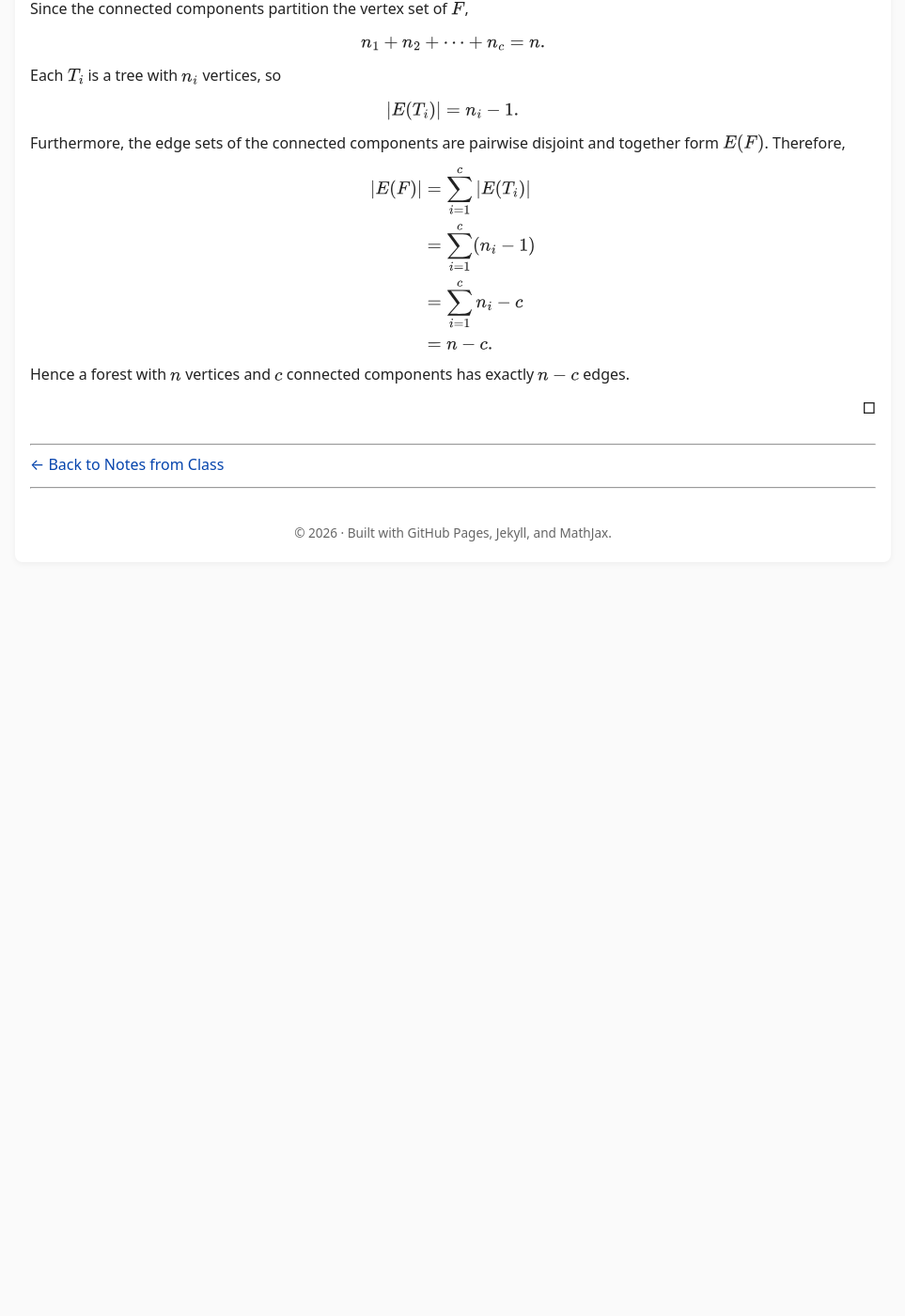
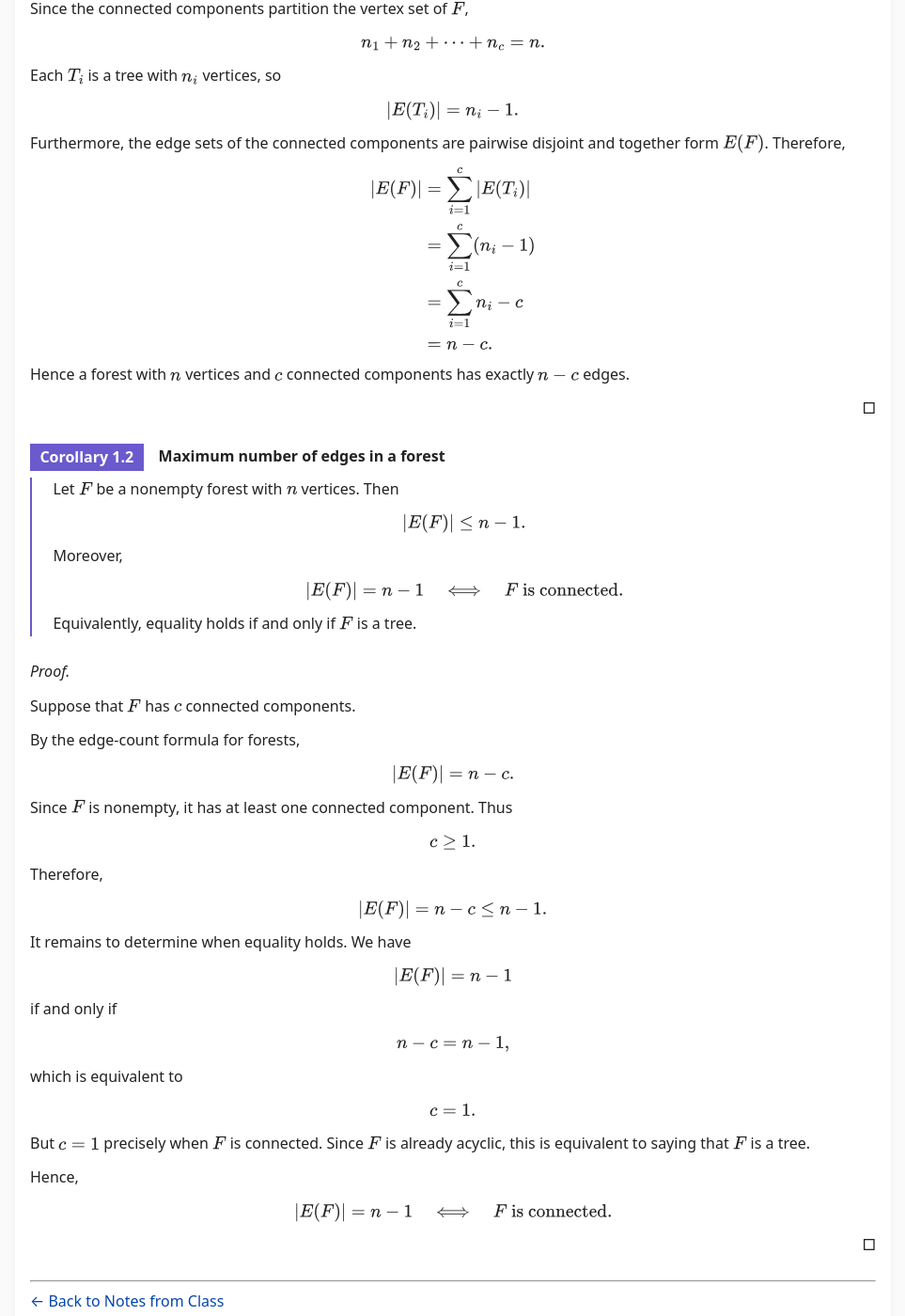
Before and after one commit to SaleemKamaludin/SaleemKamaludin.github.io, a Jekyll site: the page built from courses/math-2276/notes-from-class/supplementary-lecture-5/index.md, in a window 1280 px wide and 1400 px high, scrolled down 2876 px. Shown: the whole window at 94% size, without its empty margins (158-1121 px from the left). Built offline with Jekyll 4.4.1, drawn with Linux system fonts in a browser that asks for light colours; before the commit the page ends 3506 px from its top, so only the background shows below that.

Commit message:
Add maximum edge corollary for forests

```diff
--- a/courses/math-2276/notes-from-class/supplementary-lecture-5/index.md
+++ b/courses/math-2276/notes-from-class/supplementary-lecture-5/index.md
@@ -456,6 +456,155 @@ These supplementary notes contain typed and expanded material developed during L
 
 </div>
 
+<div id="cor-max-edges-forest" class="math-env corollary">
+
+  <div class="math-env-heading">
+    <span class="math-env-tag">Corollary 1.2</span>
+    <span class="math-env-title">Maximum number of edges in a forest</span>
+  </div>
+
+  <div class="math-env-body">
+
+    <p>
+      Let \(F\) be a nonempty forest with \(n\) vertices. Then
+    </p>
+
+    <div class="display-math">
+
+    \[
+    |E(F)|\leq n-1.
+    \]
+
+    </div>
+
+    <p>
+      Moreover,
+    </p>
+
+    <div class="display-math">
+
+    \[
+    |E(F)|=n-1
+    \quad\Longleftrightarrow\quad
+    F\text{ is connected}.
+    \]
+
+    </div>
+
+    <p>
+      Equivalently, equality holds if and only if \(F\) is a tree.
+    </p>
+
+  </div>
+
+</div>
+
+
+<div id="cor-max-edges-forest-proof" class="proof">
+
+  <div class="proof-title">Proof.</div>
+
+  <p>
+    Suppose that \(F\) has \(c\) connected components.
+  </p>
+
+  <p>
+    By the edge-count formula for forests,
+  </p>
+
+  <div class="display-math">
+
+  \[
+  |E(F)|=n-c.
+  \]
+
+  </div>
+
+  <p>
+    Since \(F\) is nonempty, it has at least one connected component. Thus
+  </p>
+
+  <div class="display-math">
+
+  \[
+  c\geq 1.
+  \]
+
+  </div>
+
+  <p>
+    Therefore,
+  </p>
+
+  <div class="display-math">
+
+  \[
+  |E(F)|
+  =n-c
+  \leq n-1.
+  \]
+
+  </div>
+
+  <p>
+    It remains to determine when equality holds. We have
+  </p>
+
+  <div class="display-math">
+
+  \[
+  |E(F)|=n-1
+  \]
+
+  </div>
+
+  <p>
+    if and only if
+  </p>
+
+  <div class="display-math">
+
+  \[
+  n-c=n-1,
+  \]
+
+  </div>
+
+  <p>
+    which is equivalent to
+  </p>
+
+  <div class="display-math">
+
+  \[
+  c=1.
+  \]
+
+  </div>
+
+  <p>
+    But \(c=1\) precisely when \(F\) is connected. Since \(F\) is already
+    acyclic, this is equivalent to saying that \(F\) is a tree.
+  </p>
+
+  <p>
+    Hence,
+  </p>
+
+  <div class="display-math">
+
+  \[
+  |E(F)|=n-1
+  \quad\Longleftrightarrow\quad
+  F\text{ is connected}.
+  \]
+
+  </div>
+
+  <div style="text-align: right;">&#9633;</div>
+
+</div>
+
 ---
 
 [← Back to Notes from Class]({{ '/courses/math-2276/notes-from-class/' | relative_url }})
```
